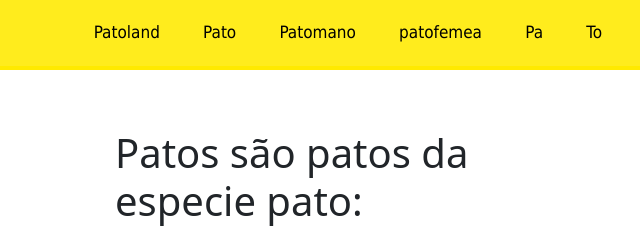
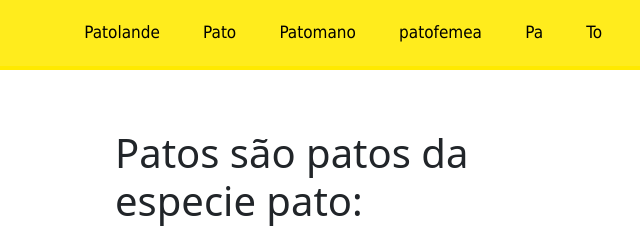
Before and after one commit to guimalk/meu-site-clc, a plain HTML site: page index.html in a window 1280 px wide. Shown: the top 230 px of the page, 640-1280 px from the left. Drawn offline with nearby package versions, Linux system fonts and the light colour scheme.

Commit message:
Update index.html

```diff
--- a/index.html
+++ b/index.html
@@ -14,7 +14,7 @@
     <body>
         <!-- Responsive navbar-->
         <nav>
-            <a class="ti"  href="#">Patoland</a>
+            <a class="ti"  href="#">Patolande</a>
 			<a href="#">Pato</a>
 			<a href="#">Patomano</a>
 			<a href="#">patofemea</a>
```
